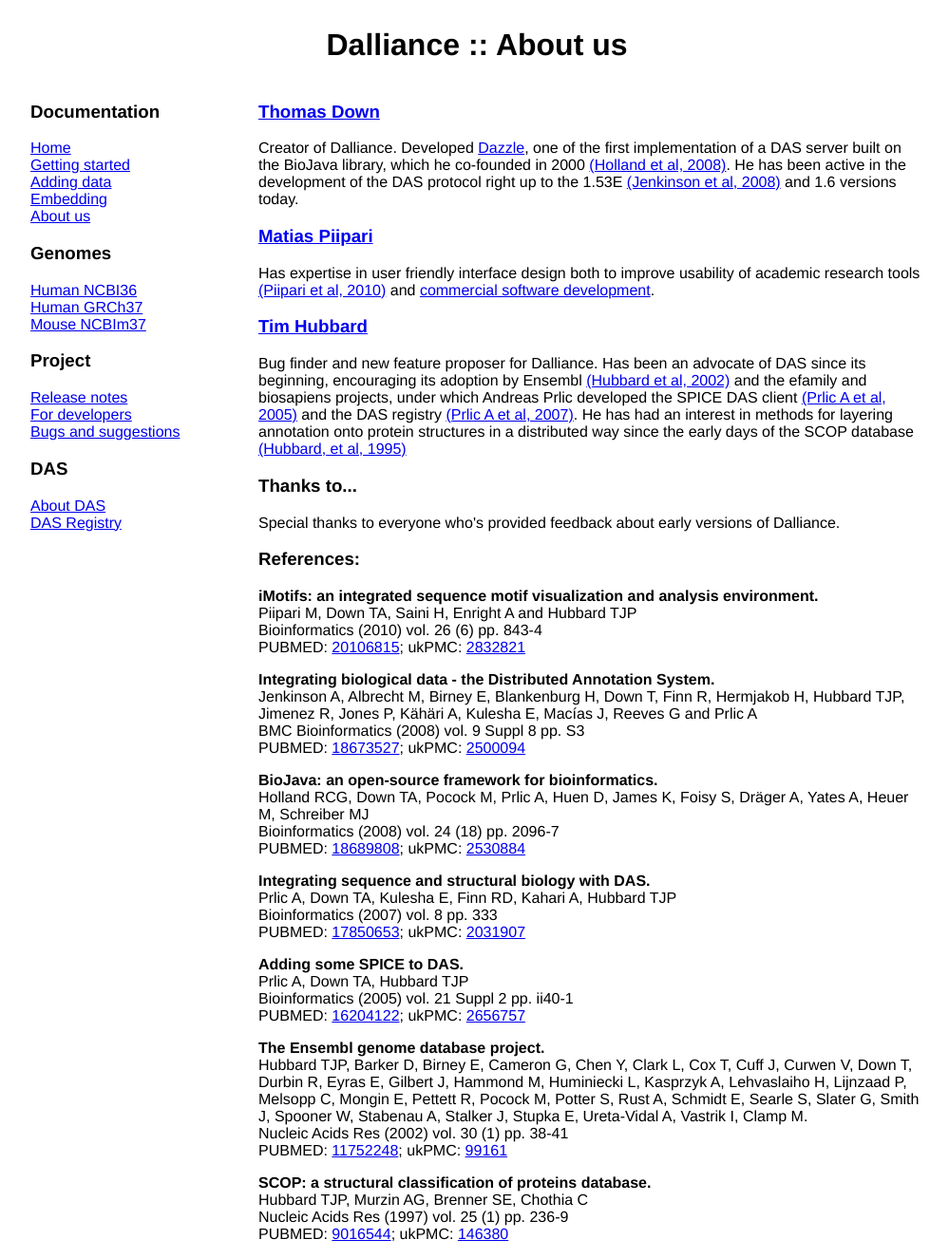
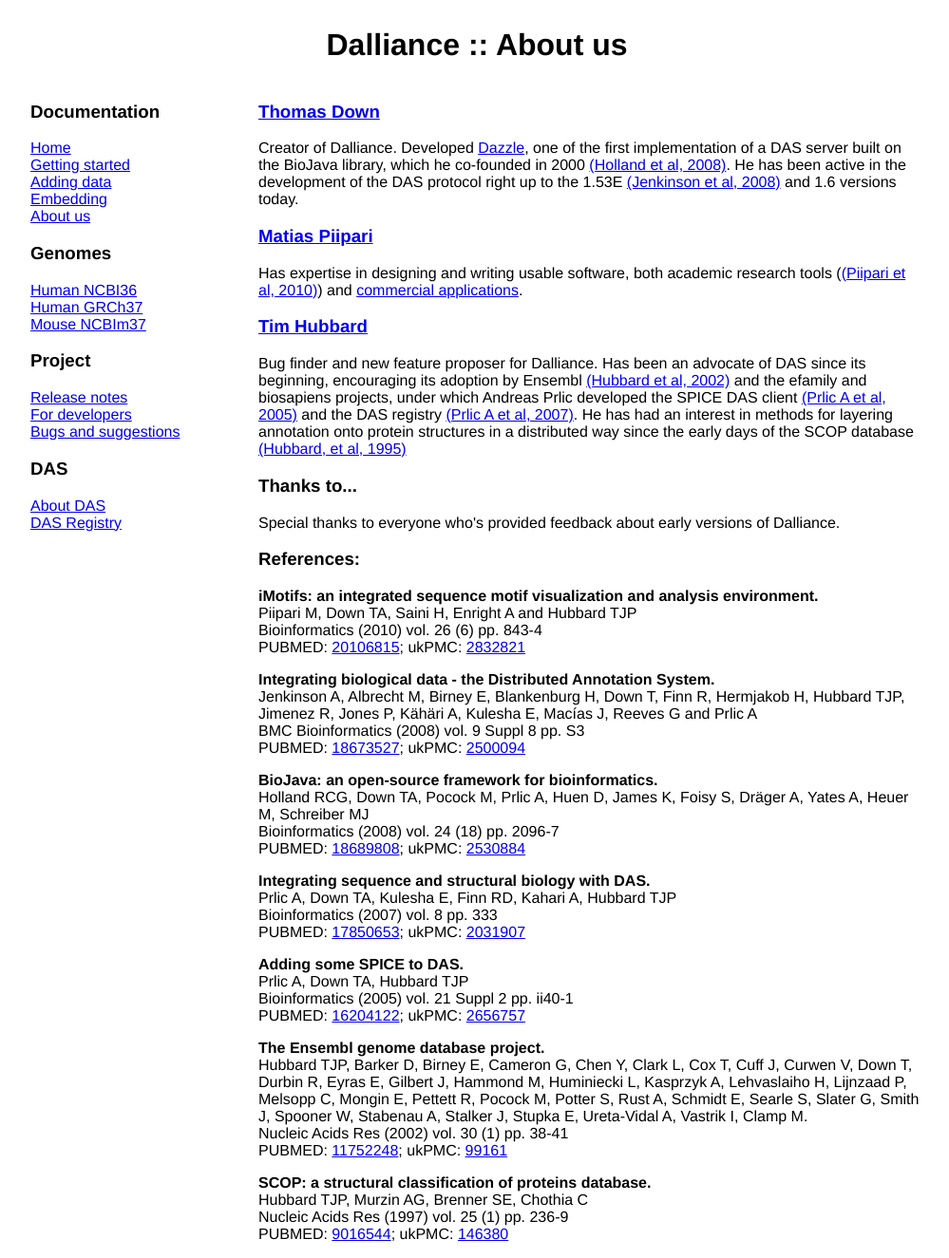
Before and after one commit to dasmoth/dalliance, a Jekyll site: the page built from web/about.html, in a window 1280 px wide. Shown: the whole page at 95% size, without its empty margins (138-1137 px from the left). Built offline with Jekyll 4.4.1, drawn with Linux system fonts in a browser that asks for light colours.

Commit message:
Modified Matias' description slightly

```diff
--- a/web/about.html
+++ b/web/about.html
@@ -15,10 +15,9 @@ right up to the 1.53E <a href="#pubmed_18673527">(Jenkinson et al,
 <h3><a href="http://uk.linkedin.com/in/matiaspiipari">Matias Piipari</a></h3>
 
 <p>
-Has expertise in user friendly interface design both to improve
-usability of academic
-research tools <a href="#pubmed_20106815">(Piipari et al, 2010)</a> and
-<a href="http://pearcomp.com/">commercial software development</a>.
+Has expertise in designing and writing usable software, both academic
+research tools (<a href="#pubmed_20106815">(Piipari et al, 2010)</a>) and
+<a href="http://pearcomp.com/">commercial applications</a>.
 </p>
 
 <h3><a href="http://www.sanger.ac.uk/research/faculty/thubbard/">Tim Hubbard</a></h3>
```
